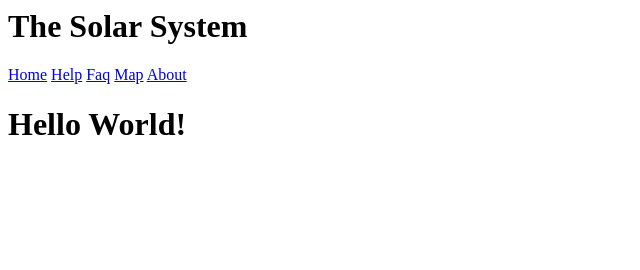
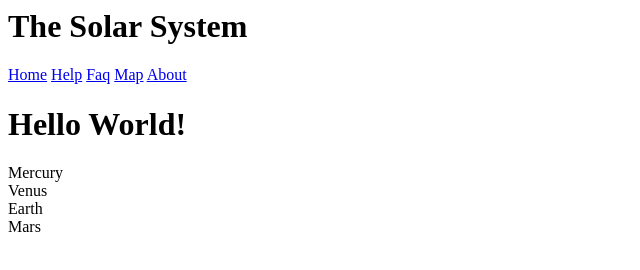
Before and after one commit to walquis/git-basics-sample-project-repo, a plain HTML site: page index.html in a window 1280 px wide. Shown: the whole page, without its empty margins (0-640 px from the left). Drawn offline with Linux system fonts and the light colour scheme.

Commit message:
planet list, no images yet

```diff
--- a/index.html
+++ b/index.html
@@ -14,5 +14,19 @@
     <div>
       <h1>Hello World!</h1>
     </div>
+    <div class="container">
+      <div class="planet">
+        Mercury
+      </div>
+      <div class="planet">
+        Venus
+      </div>
+      <div class="planet">
+        Earth
+      </div>
+      <div class="planet">
+        Mars
+      </div>
+    </div>
   </body>
 </html>
```
